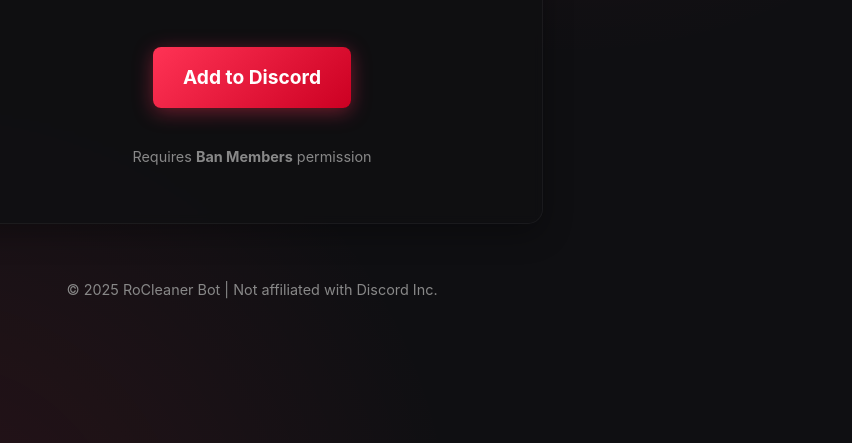
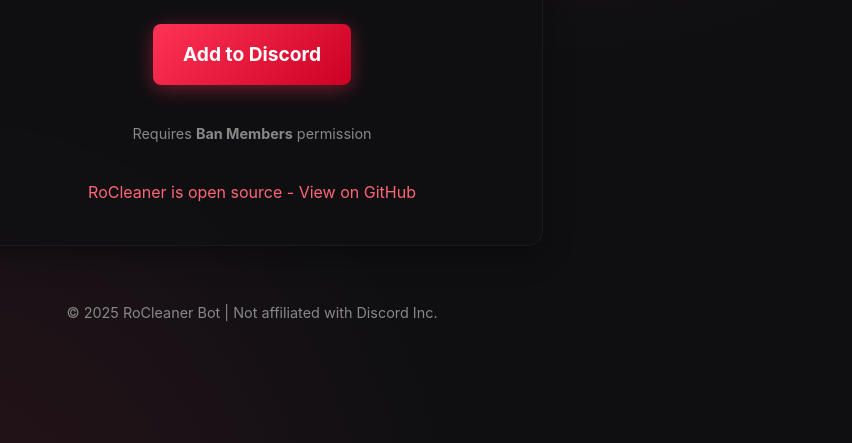
Before and after one commit to ProfileCardsDB/Ro-cleaner, a plain HTML site: page index.html in a window 1280 px wide. Shown: the part 357-800 px from the top of the page, without its empty margins (388-1240 px from the left). Drawn offline with Linux system fonts and the light colour scheme.

Commit message:
index.html

```diff
--- a/index.html
+++ b/index.html
@@ -134,6 +134,19 @@
             margin-top: 10px;
         }
 
+        .github-link {
+            display: inline-block;
+            margin-top: 20px;
+            color: var(--primary-light);
+            text-decoration: none;
+            transition: color 0.3s ease;
+        }
+
+        .github-link:hover {
+            color: var(--primary);
+            text-decoration: underline;
+        }
+
         footer {
             margin-top: 40px;
             color: var(--gray);
@@ -151,6 +164,10 @@
            Add to Discord
         </a>
         <p class="permission-note">Requires <strong>Ban Members</strong> permission</p>
+
+        <a href="https://github.com/Hazinf/Rocleaner" class="github-link" target="_blank">
+            RoCleaner is open source - View on GitHub
+        </a>
     </div>
 
     <footer>
```
